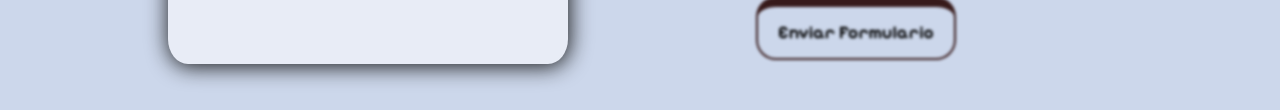
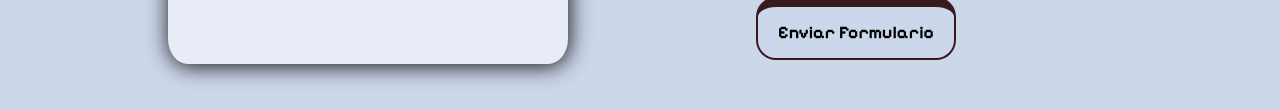
Before and after one commit to LuisAngel96/Portafolio, a plain HTML site: page index.html in a window 1280 px wide. Shown: the part 7365-7475 px from the top of the page. Drawn offline with Linux system fonts and the light colour scheme; a web font is replaced by a local one.

Commit message:
Updated button formulario

```diff
--- a/styles.css
+++ b/styles.css
@@ -696,7 +696,6 @@ main{
     border-radius: 20px;
     border-top-width: 10px;
     cursor: pointer;
-    filter: blur(1.5px);
     margin: 0 auto;
     transition: 1s;
 }
```
